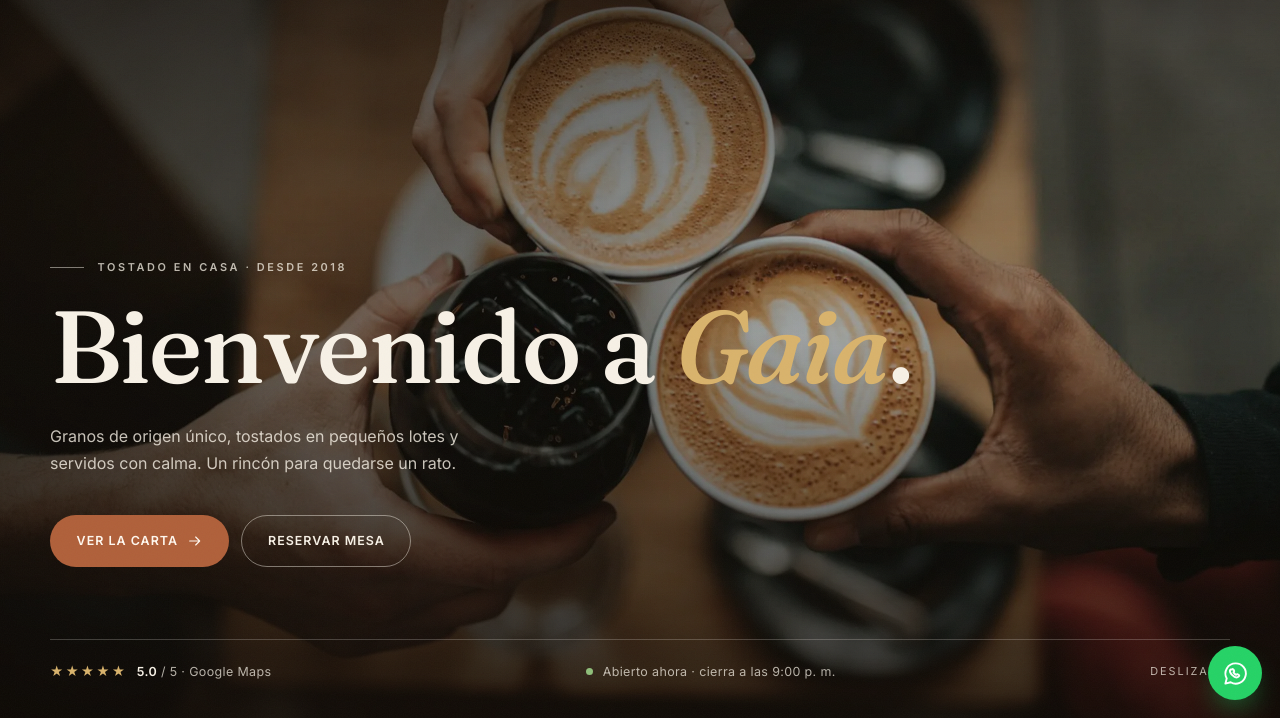
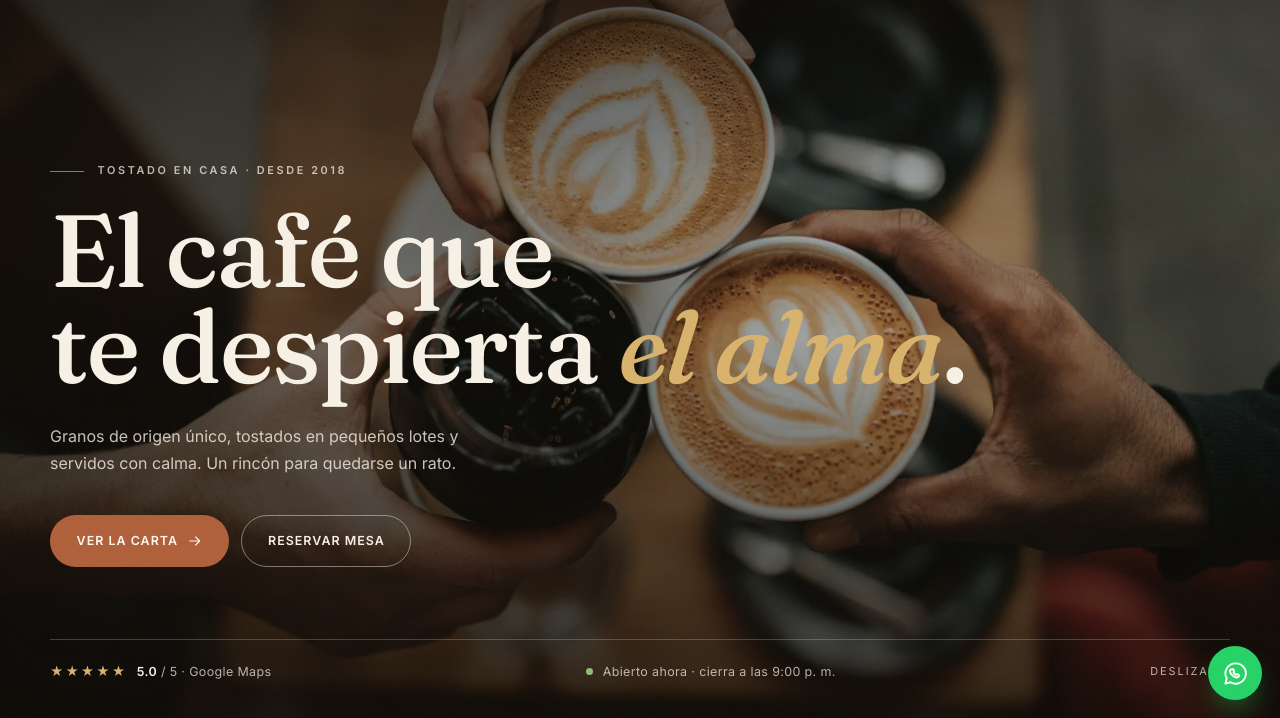
Before and after one commit to devqapro/CoffeeGaia, a plain HTML site: page index.html in a window 1280 px wide. Shown: the part 82-800 px from the top of the page. Drawn offline with Linux system fonts and the light colour scheme.

Commit message:
fix: restaurar el mensaje original del hero

```diff
--- a/index.html
+++ b/index.html
@@ -121,7 +121,7 @@
 
       <div class="container hero-inner">
         <p class="eyebrow eyebrow-light reveal">Tostado en casa · desde 2018</p>
-        <h1 class="reveal">Bienvenido a <em>Gaia</em>.</h1>
+        <h1 class="reveal">El café que<br>te despierta <em>el alma</em>.</h1>
         <p class="hero-copy reveal">Granos de origen único, tostados en pequeños lotes y servidos con calma. Un rincón para quedarse un rato.</p>
 
         <div class="hero-actions reveal">
```
